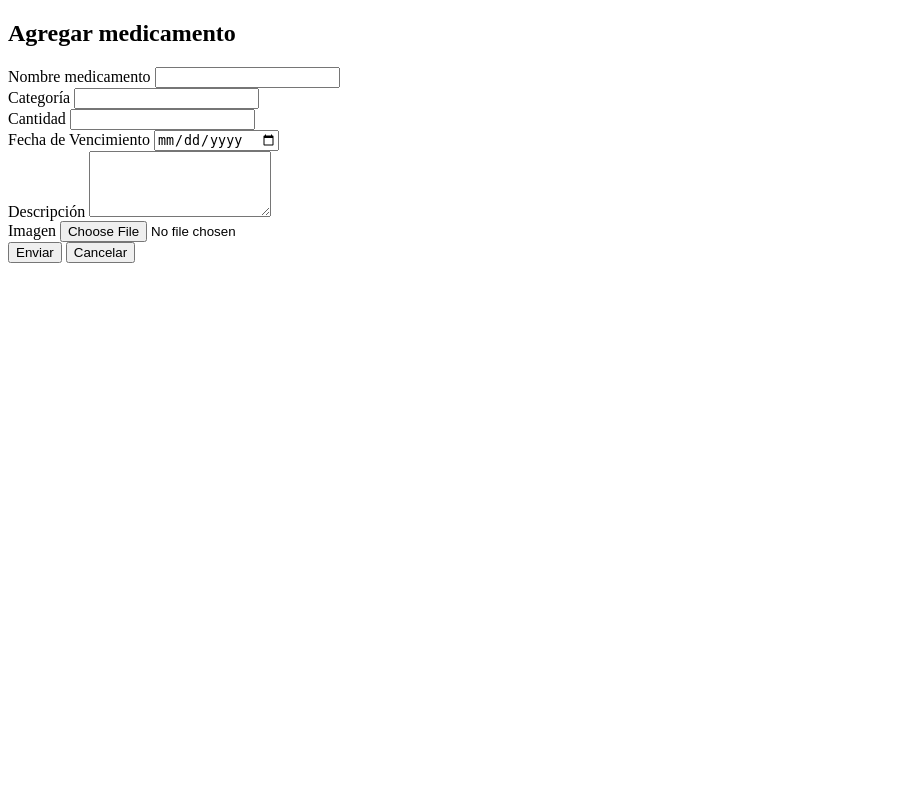
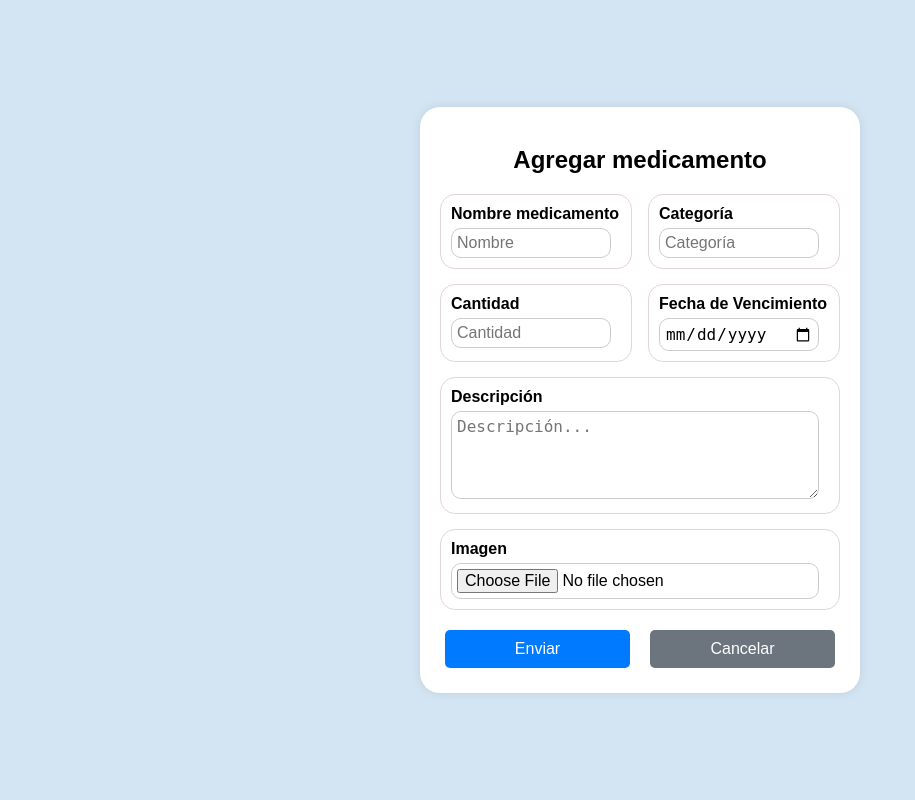
Before and after one commit to Chawder7/albergue_DR, a Django app: page /registrar/ in a window 1280 px wide. Shown: the whole page, without its empty margins (0-915 px from the left). Run offline with Django 5.2, Linux system fonts and the light colour scheme.

Commit message:
Diseño de formulario de medicamento

```diff
--- a/albergue/settings.py
+++ b/albergue/settings.py
@@ -40,6 +40,7 @@ INSTALLED_APPS = [
     'django.contrib.staticfiles',
     'home',
     'farmacia',
+    'paciente',
 
 ]
 
--- a/albergue/urls.py
+++ b/albergue/urls.py
@@ -18,6 +18,7 @@ from django.contrib import admin
 from django.urls import path
 from home import views as home_views
 from farmacia import views
+from paciente import views as paciente_views
 from django.conf import settings
 
 urlpatterns = [
@@ -26,7 +27,7 @@ urlpatterns = [
     path('farmacia/', views.allMedicamentos, name="Medicamentos"),
     path('altamedicamento/', views.altaMedicamento, name = "AltaMed"),
     path('registrar/', views.registrarMedicamento, name = "RegistrarMed"),
-
+    path('pacientes/', paciente_views.pacientes, name = "Pacientes"),
 ]
 
 if settings.DEBUG:
--- a/farmacia/templates/farmacia/formFarmacia.html
+++ b/farmacia/templates/farmacia/formFarmacia.html
@@ -4,41 +4,41 @@
     <meta charset="UTF-8">
     <meta name="viewport" content="width=device-width, initial-scale=1.0">
     <title>Agregar Medicamento</title>
+    {%load static%}
+    <link rel="stylesheet" href="{%static 'home/css/formStyle.css'%}">
 </head>
 <body>
     <div class="form-container">
         <h2>Agregar medicamento</h2>
         <form action="{%url 'RegistrarMed'%}" method="POST" role="form" enctype="multipart/form-data">
             {% csrf_token %}
-            <div class="form-group">
-                <div class="input-column">
+            <div class="container1">
+                <div class="form-group">
                     <label>Nombre medicamento</label>
-                    <input type="text" name="nombreMed" required>
+                    <input type="text" name="nombreMed" required placeholder = "Nombre">
                 </div>
-                <div class="input-column">
+                <div class="form-group">
                     <label>Categoría</label>
-                    <input type="text" name="categoria" required>
+                    <input type="text" name="categoria" required placeholder = "Categoría">
                 </div>
-            </div>
-            <div class="form-group">
-                <div class="input-column">
+                <div class="form-group">
                     <label>Cantidad</label>
-                    <input type="number" name="cantidad" min="1" step="1" required>
+                    <input type="number" name="cantidad" min="1" step="1" required placeholder = "Cantidad">
                 </div>
-                <div class="input-column">
+                <div class="form-group">
                     <label>Fecha de Vencimiento</label>
                     <input type="date" name="fechaVen" required>
                 </div>
             </div>
             <div class="form-group">
                 <label>Descripción</label>
-                <textarea name="descripcion" rows="4"></textarea>
+                <textarea name="descripcion" rows="4" placeholder = "Descripción..."></textarea>
             </div>
             <div class="form-group">
                 <label>Imagen</label>
                 <input type="file" name="fotoMed" />
             </div>
-            <div class="form-group">
+            <div class="form-button">
                 <input type="submit" class="btn btn-primary" value = "Enviar">
                 <button type="button" class="btn btn-secondary">Cancelar</button>
             </div>
--- /dev/null
+++ b/home/static/home/css/formStyle.css
@@ -0,0 +1,140 @@
+body {
+    font-family: Arial, sans-serif;
+    background-color: #d3e5f3;
+    display: flex;
+    justify-content: center;
+    align-items: center;
+    height: 100vh;
+    margin: 0;
+}
+
+.form-container {
+    background-color: #fff;
+    padding: 20px;
+    border-radius: 20px;
+    box-shadow: 0 0 10px rgba(0, 0, 0, 0.1);
+    width: 400px;
+}
+
+h2 {
+    text-align: center;
+    margin-bottom: 20px;
+}
+
+.form-group {
+    margin-bottom: 15px;
+}
+
+.form-group label {
+    display: block;
+    margin-bottom: 5px;
+    font-weight: bold;
+}
+
+.form-group input,
+.form-group textarea {
+    width: calc(100% - 10px);
+    padding: 5px;
+    font-size: 16px;
+    border: 1px solid #ccc;
+    border-radius: 10px;
+    box-sizing: border-box;
+}
+
+.form-group input[type="number"] {
+    display: block;
+}
+
+.form-group textarea {
+    resize: vertical;
+}
+
+.btn {
+    width: calc(50% - 10px);
+    padding: 10px;
+    font-size: 16px;
+    border: none;
+    border-radius: 5px;
+    cursor: pointer;
+    box-sizing: border-box;
+    margin: 5px;
+}
+
+.btn-primary {
+    background-color: #007bff;
+    color: #fff;
+}
+
+.btn-secondary {
+    background-color: #6c757d;
+    color: #fff;
+}
+
+.btn-primary:hover {
+    background-color: #0056b3;
+}
+
+.btn-secondary:hover {
+    background-color: #5a6268;
+}
+
+.container1{
+    display: flex;
+    flex-wrap: wrap;
+    justify-content: space-between;
+    width: 100%;
+}
+
+.form-group{
+    flex: 0 0 48%;
+    box-sizing: border-box;
+    margin-bottom: 15px;
+    border: 1px solid #e2d5d5;
+    padding: 10px;
+    border-radius: 15px;
+}
+
+.form-button{
+    display: flex;
+    justify-content: flex-start;
+    gap: 10px;
+}
+
+.imagen{
+    display: flex;
+    flex-direction: column;
+    align-items: center;
+}
+
+.drop-area{
+    width: 300px;
+    height: 300px;
+    border: 2px dashed #ccc;
+    border-radius: 10px;
+    display: flex;
+    flex-direction: column;
+    justify-content: center;
+    align-items: center;
+    background-color: #f9f9ff;
+    text-align: center;
+    padding: 20px;
+    box-sizing: border-box;
+    cursor: pointer;
+    position: relative;
+}
+
+.drop-area p{
+    margin: 0;
+    font-size: 18px;
+    color: #333;
+}
+
+.file-input{
+    opacity: 0;
+    position: absolute;
+    top: 0;
+    left: 0;
+    width: 100%;
+    height: 100%;
+    cursor: pointer;
+}
--- a/paciente/views.py
+++ b/paciente/views.py
@@ -1,3 +1,5 @@
 from django.shortcuts import render
 
 # Create your views here.
+def pacientes(request):
+    return render(request, "paciente/viewPaciente.html")
```
Also changed, not shown: paciente/templates/paciente/viewPaciente.html (added, +31 -0 lines), media/fotosMedicamentos/clona.avif (added), media/fotosMedicamentos/xl3.jpg (added).
